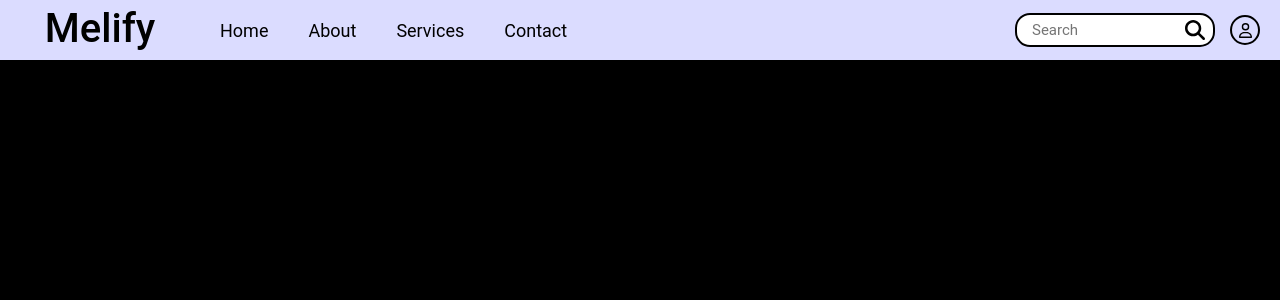
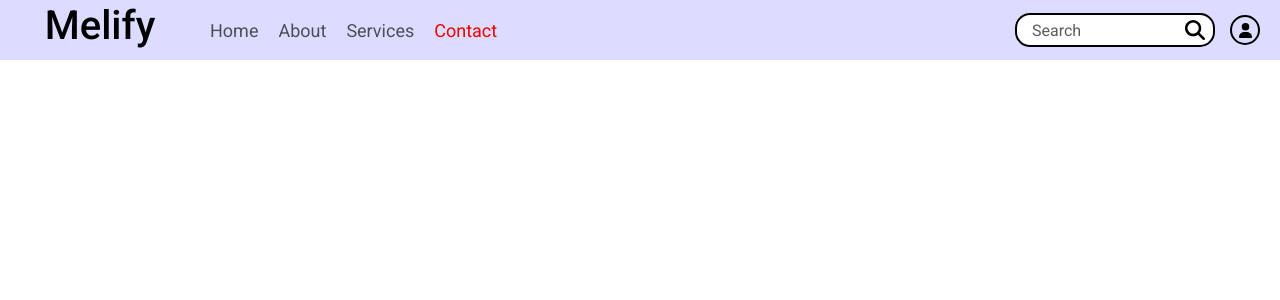
Before and after one commit to SWE1dePauwMusic/music_app, a React (Vite) app in the folder frontend/: page /contact in a window 1280 px wide. Shown: the top 300 px of the page. Built offline with nearby package versions, Linux system fonts and the light colour scheme.

Commit message:
change from bootstrap to react-bootstrap

```diff
--- a/frontend/package.json
+++ b/frontend/package.json
@@ -17,6 +17,7 @@
     "@fortawesome/react-fontawesome": "^0.2.2",
     "bootstrap": "^5.3.3",
     "react": "^18.3.1",
+    "react-bootstrap": "^2.10.4",
     "react-dom": "^18.3.1",
     "react-router-dom": "^6.25.1"
   },
--- a/frontend/src/App.jsx
+++ b/frontend/src/App.jsx
@@ -1,4 +1,5 @@
 import React from 'react'
+import 'bootstrap/dist/css/bootstrap.min.css'
 import './App.css'
 import { BrowserRouter as Router, Route, Routes } from 'react-router-dom';
 import Sidebar from './components/SideBar'
@@ -7,7 +8,6 @@ import Home from './pages/Home'
 import About from './pages/About'
 import Services from './pages/Services'
 import Contact from './pages/Contact'
-import 'bootstrap/dist/css/bootstrap.min.css'
 function App() {
   return (
     <Router>
--- a/frontend/src/components/NavBar/index.css
+++ b/frontend/src/components/NavBar/index.css
@@ -6,13 +6,8 @@
     position: fixed;
 }
 
-.navbar-container ul {
-    list-style-type: none;
-    margin: 0;
-    padding: 0;
-    height: 100%;
-    display: flex;
-    flex-direction: row;
+.navbar-container .nav-link.active{
+    color: rgb(241, 0, 0);
 }
 
 .brand-name {
@@ -26,58 +21,15 @@
     margin: 0;
 }
 
-.navbar-container ul li a {
-    display: flex;
-    height: 100%;
-    align-items: center;
-    justify-content: center;
-    padding: 0 20px;
-    text-decoration: none;
-    color: black;
-    text-align: center;
-    position: relative;
-}
-.navbar-container ul li a:hover {
-    color: var(--theme-color);
-    transition: 0.3s ease;
-}
-
-
-.navbar-container ul li a::after {
-    content: '';
-    position: absolute;
-    width: 0;
-    height: 2px;
-    display: block;
-    margin-top: 25px;
-    right: 25%;
-    background: #000;
-    transition: width 0.3s ease;
-}
-
-.navbar-container li a:hover::after {
-    width: 50%;
-    left: 25%;
-    background: #000;
-}
-
-.nav-right {
-    height: 100%;
-    margin-left: auto;
-    display: flex;
-    padding-right: 20px;
-    align-items: center;
-}
-
 .search-container {
     display: flex;
+    flex-direction: row;
     align-items: center;
     margin-right: 15px;
     position: relative;
 }
 
 .search-input {
-    font-size: 15px;
     width: 200px;
     height: 30px;
     border-radius: 15px;
@@ -86,11 +38,14 @@
 }
 
 .search-icon {
+    position: absolute;
     font-size: 20px;
     color: black;
     cursor: pointer;
-    position: absolute;
-    right: 10px;
+    display: flex;
+    right: 10%;
+    bottom: 50%;
+    transform:  translate(50%, 50%);
 }
 
 .user-image-container {
@@ -101,6 +56,7 @@
     display: flex;
     justify-content: center;
     align-items: center;
+    margin-right: 20px;
 }
 
 .user-image {
--- a/frontend/src/components/NavBar/index.jsx
+++ b/frontend/src/components/NavBar/index.jsx
@@ -1,36 +1,34 @@
-import React, { useState } from 'react'
-import './index.css'
-import { NavLink } from 'react-router-dom'
-import { FontAwesomeIcon } from '@fortawesome/react-fontawesome'
-import { faMagnifyingGlass } from '@fortawesome/free-solid-svg-icons'
-import { faUser } from '@fortawesome/free-regular-svg-icons'
+import React from 'react';
+import './index.css';
+import { Nav, Navbar, NavDropdown, Form, FormControl, Button, InputGroup } from 'react-bootstrap';
+import { Link, useLocation } from 'react-router-dom';
+import { FontAwesomeIcon } from '@fortawesome/react-fontawesome';
+import { faMagnifyingGlass, faUser } from '@fortawesome/free-solid-svg-icons';
+import 'bootstrap/dist/css/bootstrap.min.css';
 
-const NavBar = () => {
+function NavbarComponent() {
+  const location = useLocation();
   return (
-    <nav className='navbar-container'>
-      <ul>
-        <li className='brand-name'><h1>Melify</h1></li>
-        <li>
-          <NavLink
-            to="/"
-            style={({ isActive }) => {
-              return isActive ? { color: 'var(--theme-color)' } : {};
-            }}
-          >
-            Home
-          </NavLink>
-        </li>
-        <li><NavLink to="/about" >About</NavLink></li>
-        <li><NavLink to="/services">Services</NavLink></li>
-        <li><NavLink to="/contact">Contact</NavLink></li>
-        <li className='nav-right'>
+    <Navbar expand="lg" className='navbar-container'>
+      <Navbar.Brand href="/" className='brand-name'><h1>Melify</h1></Navbar.Brand>
+      <Navbar.Toggle aria-controls="basic-navbar-nav" />
+      <Navbar.Collapse id="basic-navbar-nav">
+        <Nav className="me-auto" activeKey={location.pathname}>
+        <Nav.Link as={Link} to='/' eventKey="/">Home</Nav.Link>
+        <Nav.Link as={Link} to='/about' eventKey="/about">About</Nav.Link>
+        <Nav.Link as={Link} to="/services" eventKey="/services">Services</Nav.Link>
+        <Nav.Link as={Link} to="/contact" eventKey="/contact">Contact</Nav.Link>
+        </Nav>
         <div className="search-container">
-            <input type='text' placeholder='Search' className='search-input' />
-            <FontAwesomeIcon
-              icon={faMagnifyingGlass}
-              className='search-icon'
-              onClick={() => console.log('searching...')}
+          <Form className='d-flex'>
+            <FormControl
+              type="text"
+              placeholder="Search"
+              className="search-input"
+              aria-label="Search"
             />
+            <FontAwesomeIcon icon={faMagnifyingGlass} className='search-icon' />
+          </Form>
         </div>
         <div className="user-image-container">
           <FontAwesomeIcon
@@ -39,10 +37,9 @@ const NavBar = () => {
             onClick={() => console.log('user profile')}
           />
         </div>
-        </li>
-      </ul>
-    </nav>
-  )
+      </Navbar.Collapse>
+    </Navbar>
+  );
 }
 
-export default NavBar
+export default NavbarComponent;
--- a/frontend/src/index.css
+++ b/frontend/src/index.css
@@ -1,4 +1,4 @@
-/* @import url('https://fonts.googleapis.com/css2?family=Roboto:wght@400;500;700&display=swap'); */
+@import url('https://fonts.googleapis.com/css2?family=Roboto:wght@400;500;700&display=swap');
 :root {
     --background-color: #000;
     --background-shadow-color: #011016;
@@ -11,7 +11,7 @@ body {
     margin: 0;
     padding: 0;
     box-sizing: border-box;
-    background-color: var(--background-color);
+    background-color: white;
     color: var(--primary-text-color);
     font-family: 'Roboto', sans-serif;
 }
```
Also changed, not shown: 1 other file (tests, documents, lock files or other folders). Lines whose indentation alone changed are shown as unchanged.
